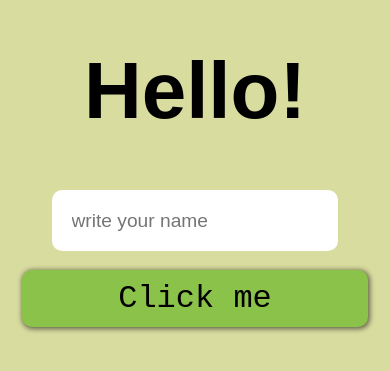
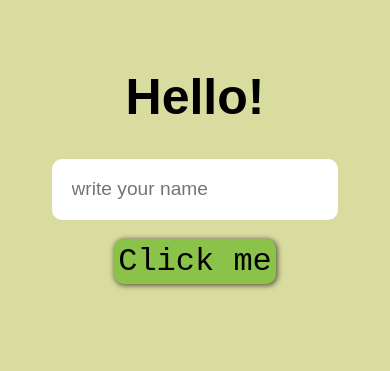
Before and after one commit to Bushra-Ishtiaq/add-HTML-JS, a plain HTML site: page index.html in a window 390 px wide. Shown: the part 255-626 px from the top of the page. Drawn offline with Linux system fonts and the light colour scheme.

Commit message:
change in css file

```diff
--- a/style.css
+++ b/style.css
@@ -35,3 +35,18 @@ button:hover{
     background-color: #222;
     color: #8bc34a;
 }
+
+@media only screen and (min-width: 300px) and (max-width: 500px){
+    h1{
+        font-size: 20px;
+    }
+    button{
+        padding: 4px;
+    }
+}
+
+@media only screen and (min-width: 300px) and (max-width: 500px){
+    h1{
+        font-size: 50px;
+    }
+}
```
